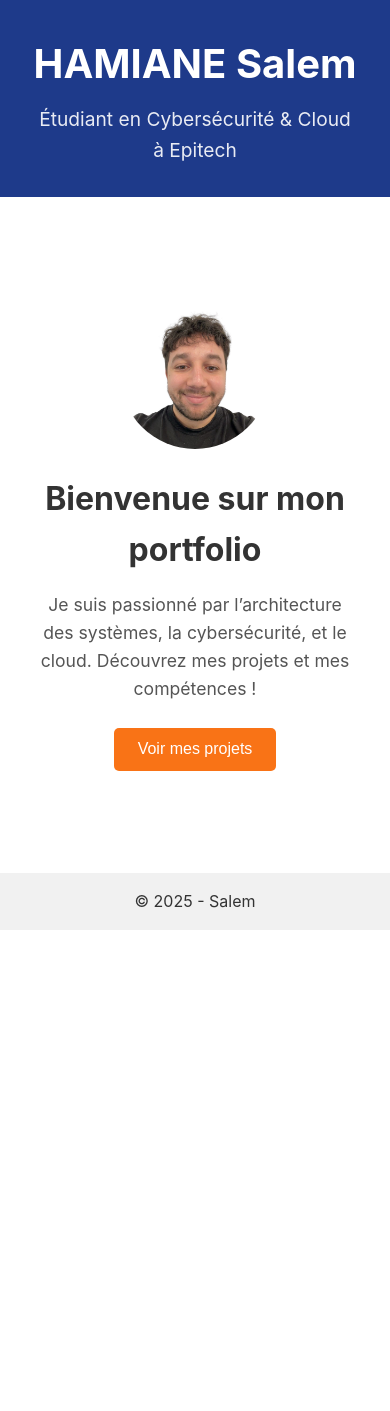
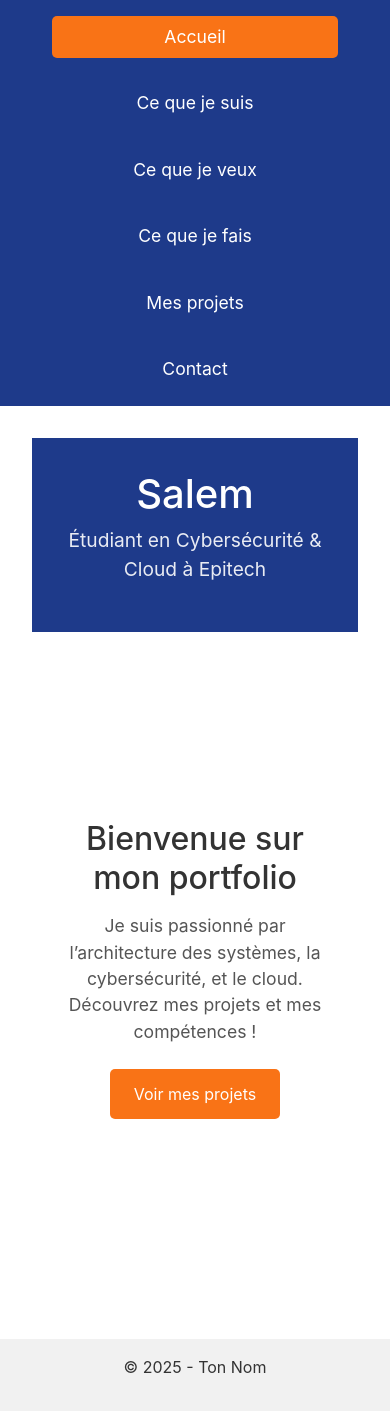
Before and after one commit to hsalemh/SalemWorld, a Vue app in the folder SalemWorld/: page / in a window 390 px wide. Before the commit the page ends 930 px from the top, so only its background shows below. Built offline with nearby package versions, Linux system fonts and the light colour scheme.

Commit message:
ajout des différentes pages + mise en page pour le mobile

```diff
--- a/SalemWorld/index.html
+++ b/SalemWorld/index.html
@@ -3,6 +3,8 @@
   <head>
     <meta charset="UTF-8" />
     <link rel="icon" type="image/svg+xml" href="/vite.svg" />
+    <link href="https://cdn.jsdelivr.net/npm/bootstrap@5.3.5/dist/css/bootstrap.min.css" rel="stylesheet" integrity="sha384-SgOJa3DmI69IUzQ2PVdRZhwQ+dy64/BUtbMJw1MZ8t5HZApcHrRKUc4W0kG879m7" crossorigin="anonymous">
+    <script src="https://cdn.jsdelivr.net/npm/bootstrap@5.3.5/dist/js/bootstrap.bundle.min.js" integrity="sha384-k6d4wzSIapyDyv1kpU366/PK5hCdSbCRGRCMv+eplOQJWyd1fbcAu9OCUj5zNLiq" crossorigin="anonymous"></script>
     <meta name="viewport" content="width=device-width, initial-scale=1.0" />
     <title>Salem's World</title>
   </head>
--- a/SalemWorld/package.json
+++ b/SalemWorld/package.json
@@ -9,7 +9,8 @@
     "preview": "vite preview"
   },
   "dependencies": {
-    "vue": "^3.5.13"
+    "vue": "^3.5.13",
+    "vue-router": "^4.5.0"
   },
   "devDependencies": {
     "@vitejs/plugin-vue": "^5.2.1",
--- a/SalemWorld/src/App.vue
+++ b/SalemWorld/src/App.vue
@@ -1,84 +1,85 @@
-<!-- src/App.vue -->
 <template>
-  <div id="app">
+  <div id="app" class="">
     <header>
-      <h1>HAMIANE Salem</h1>
-      <p>Étudiant en Cybersécurité & Cloud à Epitech</p>
+      <nav>
+        <router-link to="/" class="nav-link">Accueil</router-link>
+        <router-link to="/about-me" class="nav-link">Ce que je suis</router-link>
+        <router-link to="/my-goals" class="nav-link">Ce que je veux</router-link>
+        <router-link to="/my-work" class="nav-link">Ce que je fais</router-link>
+        <router-link to="/my-projects" class="nav-link">Mes projets</router-link>
+        <router-link to="/contact" class="nav-link">Contact</router-link>
+      </nav>
     </header>
     <main>
-      <section class="hero">
-        <img src="./assets/salem.jpg"  alt="Ton Nom" class="profile-img" />
-        <h2>Bienvenue sur mon portfolio</h2>
-        <p>
-          Je suis passionné par l’architecture des systèmes, la cybersécurité, et le cloud.
-          Découvrez mes projets et mes compétences !
-        </p>
-        <button class="cta">Voir mes projets</button>
-      </section>
+      <transition name="fade" mode="out-in">
+        <router-view />
+      </transition>
     </main>
     <footer>
-      <p>&copy; 2025 - Salem</p>
+      <p>© 2025 - {{ name }}</p>
     </footer>
   </div>
 </template>
 
-<script>
-export default {
+<script lang="ts">
+import { defineComponent } from 'vue';
+
+export default defineComponent({
   name: 'App',
-};
+  data() {
+    return {
+      name: 'Ton Nom', // Remplace par ton nom
+    };
+  },
+});
 </script>
 
 <style scoped>
+
+@media (max-width: 768px) {
+  nav {
+    flex-direction: column;
+    align-items: center;
+    gap: 0.5rem;
+  }
+  .nav-link {
+    font-size: 1rem;
+    padding: 0.5rem;
+    width: 80%;
+    text-align: center;
+  }
+}
 #app {
   font-family: 'Inter', Arial, sans-serif;
   color: #333;
 }
 header {
-  background-color: #1e3a8a; /* Bleu tech */
+  background-color: #1e3a8a;
+  padding: 1rem;
+}
+nav {
+  display: flex;
+  justify-content: center;
+  gap: 1.5rem;
+  flex-wrap: wrap;
+}
+.nav-link {
   color: white;
-  text-align: center;
-  padding: 2rem;
+  text-decoration: none;
+  font-size: 1.1rem;
+  padding: 0.5rem 1rem;
+  border-radius: 5px;
+  transition: background-color 0.3s;
 }
-header h1 {
-  font-size: 2.5rem;
-  margin-bottom: 0.5rem;
+.nav-link:hover {
+  background-color: #3b82f6;
 }
-header p {
-  font-size: 1.2rem;
-  opacity: 0.9;
+.nav-link.router-link-exact-active {
+  background-color: #f97316;
 }
 main {
   min-height: 80vh;
-  display: flex;
-  justify-content: center;
-  align-items: center;
-}
-.hero {
-  text-align: center;
   padding: 2rem;
-  max-width: 600px;
-}
-.hero h2 {
-  font-size: 2rem;
-  margin-bottom: 1rem;
-}
-.hero p {
-  font-size: 1.1rem;
-  margin-bottom: 1.5rem;
-  color: #555;
-}
-.cta {
-  background-color: #f97316; /* Orange moderne */
-  color: white;
-  border: none;
-  padding: 0.8rem 1.5rem;
-  font-size: 1rem;
-  cursor: pointer;
-  border-radius: 5px;
-  transition: background-color 0.3s;
-}
-.cta:hover {
-  background-color: #e55a00;
 }
 footer {
   background-color: #f1f1f1;
@@ -88,4 +89,13 @@ footer {
   bottom: 0;
   width: 100%;
 }
+
+.fade-enter-active,
+.fade-leave-active {
+  transition: opacity 0.3s ease;
+}
+.fade-enter-from,
+.fade-leave-to {
+  opacity: 0;
+}
 </style>
--- a/SalemWorld/src/main.ts
+++ b/SalemWorld/src/main.ts
@@ -1,5 +1,5 @@
 import { createApp } from 'vue'
-import './style.css'
 import App from './App.vue'
+import router from './router'
 
-createApp(App).mount('#app')
+createApp(App).use(router).mount('#app')
--- /dev/null
+++ b/SalemWorld/src/router/index.ts
@@ -0,0 +1,47 @@
+import { createRouter, createWebHistory, type RouteRecordRaw } from 'vue-router';
+import HomePage from '../views/HomePage.vue';
+import AboutMe from '../views/AboutMe.vue';
+import MyGoals from '../views/MyGoals.vue';
+import MyWork from '../views/MyWork.vue';
+import MyProjects from '../views/MyProjects.vue';
+import Contact from '../views/Contact.vue';
+
+const routes: RouteRecordRaw[] = [
+  {
+    path: '/',
+    name: 'Home',
+    component: HomePage,
+  },
+  {
+    path: '/about-me',
+    name: 'AboutMe',
+    component: AboutMe,
+  },
+  {
+    path: '/my-goals',
+    name: 'MyGoals',
+    component: MyGoals,
+  },
+  {
+    path: '/my-work',
+    name: 'MyWork',
+    component: MyWork,
+  },
+  {
+    path: '/my-projects',
+    name: 'MyProjects',
+    component: MyProjects,
+  },
+  {
+    path: '/contact',
+    name: 'Contact',
+    component: Contact,
+  },
+];
+
+const router = createRouter({
+  history: createWebHistory(),
+  routes,
+});
+
+export default router;
--- /dev/null
+++ b/SalemWorld/src/views/AboutMe.vue
@@ -0,0 +1,40 @@
+<template>
+    <div class="about-me">
+      <h2>Ce que je suis</h2>
+      <p>{{ description }}</p>
+    </div>
+  </template>
+
+  <script lang="ts">
+  import { defineComponent } from 'vue';
+
+  export default defineComponent({
+    name: 'AboutMe',
+    data() {
+      return {
+        description:
+          'Je suis un étudiant passionné par la cybersécurité, le cloud, et l’architecture système. J’aime résoudre des problèmes complexes et apprendre continuellement.',
+      };
+    },
+  });
+  </script>
+
+  <style scoped>
+  .about-me {
+    font-family: 'Inter', Arial, sans-serif;
+    text-align: center;
+    padding: 2rem;
+    min-height: 80vh;
+  }
+  h2 {
+    font-size: 2rem;
+    margin-bottom: 1rem;
+    color: #1e3a8a;
+  }
+  p {
+    font-size: 1.1rem;
+    max-width: 600px;
+    margin: 0 auto;
+    color: #555;
+  }
+  </style>
--- /dev/null
+++ b/SalemWorld/src/views/Contact.vue
@@ -0,0 +1,47 @@
+<template>
+    <div class="contact">
+      <h2>Contact</h2>
+      <p>
+        Envoyez-moi un message à
+        <a :href="'mailto:' + email">{{ email }}</a> ou via LinkedIn.
+      </p>
+    </div>
+  </template>
+
+  <script lang="ts">
+  import { defineComponent } from 'vue';
+
+  export default defineComponent({
+    name: 'Contact',
+    data() {
+      return {
+        email: 'salem.hamiane@outlook.fr',
+      };
+    },
+  });
+  </script>
+
+  <style scoped>
+  .contact {
+    font-family: 'Inter', Arial, sans-serif;
+    text-align: center;
+    padding: 2rem;
+    min-height: 80vh;
+  }
+  h2 {
+    font-size: 2rem;
+    margin-bottom: 1rem;
+    color: #1e3a8a;
+  }
+  p {
+    font-size: 1.1rem;
+    color: #555;
+  }
+  a {
+    color: #f97316;
+    text-decoration: none;
+  }
+  a:hover {
+    text-decoration: underline;
+  }
+  </style>
--- /dev/null
+++ b/SalemWorld/src/views/HomePage.vue
@@ -0,0 +1,85 @@
+<template>
+    <div class="home-page">
+      <header>
+        <h1>{{ name }}</h1>
+        <p>Étudiant en Cybersécurité & Cloud à Epitech</p>
+      </header>
+      <main>
+        <section class="hero">
+          <h2>Bienvenue sur mon portfolio</h2>
+          <p>
+            Je suis passionné par l’architecture des systèmes, la cybersécurité, et le cloud.
+            Découvrez mes projets et mes compétences !
+          </p>
+          <button class="cta">Voir mes projets</button>
+        </section>
+      </main>
+    </div>
+  </template>
+
+  <script lang="ts">
+  import { defineComponent } from 'vue';
+
+  export default defineComponent({
+    name: 'HomePage',
+    data() {
+      return {
+        name: 'Salem', // Remplace par ton nom
+      };
+    },
+  });
+  </script>
+
+  <style scoped>
+  .home-page {
+    font-family: 'Inter', Arial, sans-serif;
+    color: #333;
+  }
+  header {
+    background-color: #1e3a8a;
+    color: white;
+    text-align: center;
+    padding: 2rem;
+  }
+  header h1 {
+    font-size: 2.5rem;
+    margin-bottom: 0.5rem;
+  }
+  header p {
+    font-size: 1.2rem;
+    opacity: 0.9;
+  }
+  main {
+    min-height: 80vh;
+    display: flex;
+    justify-content: center;
+    align-items: center;
+  }
+  .hero {
+    text-align: center;
+    padding: 2rem;
+    max-width: 600px;
+  }
+  .hero h2 {
+    font-size: 2rem;
+    margin-bottom: 1rem;
+  }
+  .hero p {
+    font-size: 1.1rem;
+    margin-bottom: 1.5rem;
+    color: #555;
+  }
+  .cta {
+    background-color: #f97316;
+    color: white;
+    border: none;
+    padding: 0.8rem 1.5rem;
+    font-size: 1rem;
+    cursor: pointer;
+    border-radius: 5px;
+    transition: background-color 0.3s;
+  }
+  .cta:hover {
+    background-color: #e55a00;
+  }
+  </style>
--- /dev/null
+++ b/SalemWorld/src/views/MyGoals.vue
@@ -0,0 +1,9 @@
+<template></template>
+
+<script lang="ts">
+import { defineComponent } from 'vue';
+
+export default defineComponent({
+  name: 'my-goals'
+});
+</script>
--- /dev/null
+++ b/SalemWorld/src/views/MyProjects.vue
@@ -0,0 +1,9 @@
+<template></template>
+
+<script lang="ts">
+import { defineComponent } from 'vue';
+
+export default defineComponent({
+  name: 'my-projects'
+});
+</script>
--- /dev/null
+++ b/SalemWorld/src/views/MyWork.vue
@@ -0,0 +1,11 @@
+<template>
+    lol
+</template>
+
+<script lang="ts">
+import { defineComponent } from 'vue';
+
+export default defineComponent({
+  name: 'my-work'
+});
+</script>
```
Also changed, not shown: 1 other file (tests, documents, lock files or other folders).
